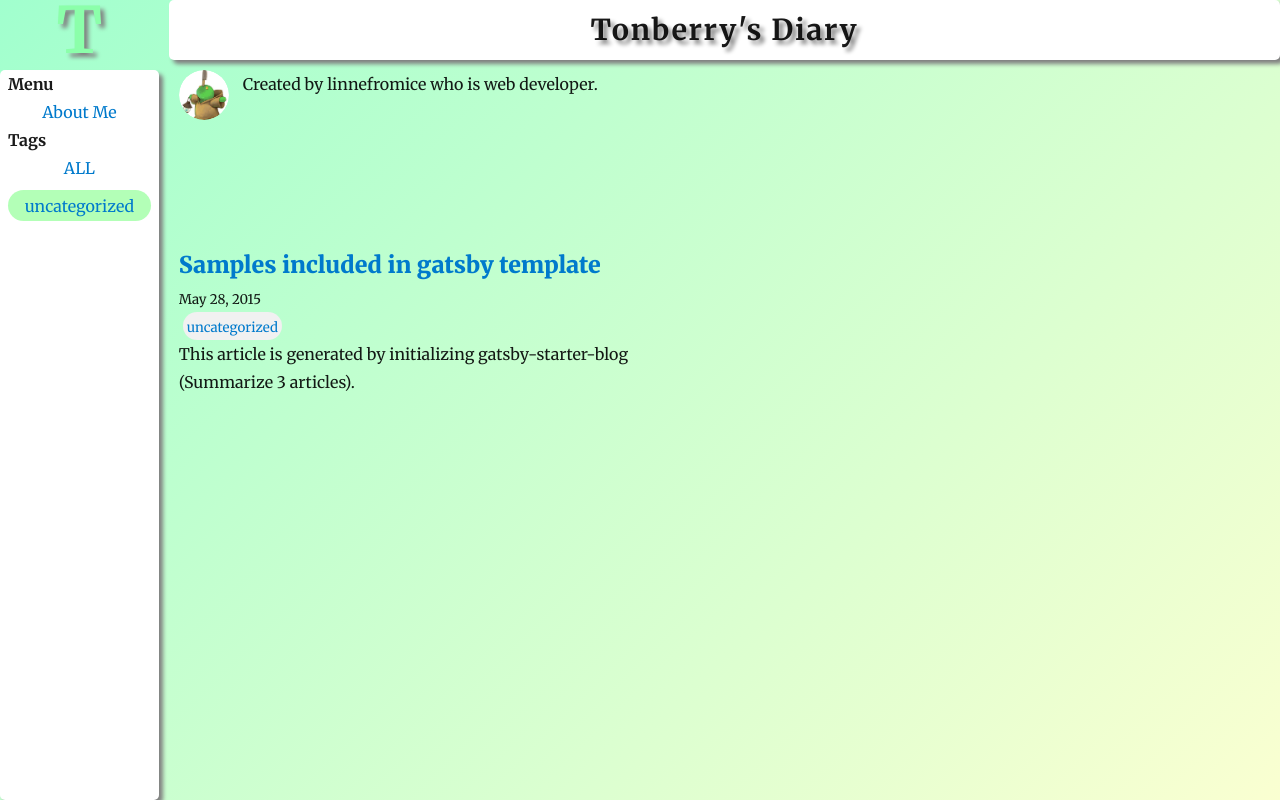
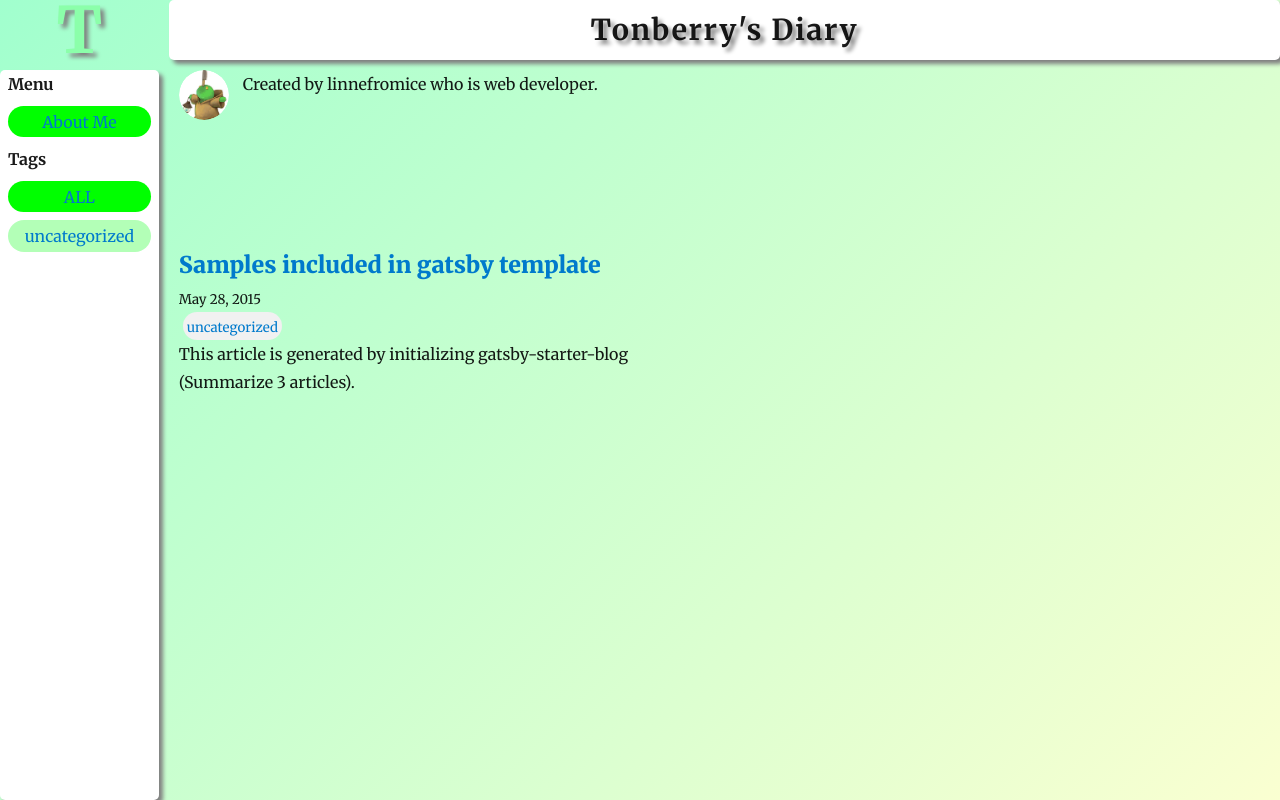
Before and after one commit to linnefromice/blog_practice, a Gatsby site in the folder gatsby_one/: page / in a window 1280 px wide. Built offline with nearby package versions, Linux system fonts and the light colour scheme; Gatsby itself is replaced by a stand-in of ours; some packages are replaced by stand-ins of ours.

Commit message:
update blog project - update sidebar links (modify ui)

```diff
--- a/gatsby_one/src/components/sidebar.js
+++ b/gatsby_one/src/components/sidebar.js
@@ -10,7 +10,14 @@ const TitleContext = styled.div`
   font-weight: bold;
   margin: 0 5%;
 `
-const Chip = styled.div`
+const MenuChip = styled.div`
+  border-radius: 25px;
+  background-color: lime;
+  padding: 0.1rem 0;
+  margin: 0.5rem 5%;
+  text-align: center;
+`
+const TagChip = styled.div`
   border-radius: 25px;
   background-color: #b3ffb7;
   padding: 0.1rem 0;
@@ -39,7 +46,7 @@ const Sidebar = () => {
           style={{ boxShadow: `none`, textAlign: `center` }}
           to={`/about_me`}
         >
-          <div>About Me</div>
+          <MenuChip>About Me</MenuChip>
         </Link>
       </div>
       <div>
@@ -48,7 +55,7 @@ const Sidebar = () => {
           style={{ boxShadow: `none`, textAlign: `center` }}
           to={`/`}
         >
-          <div>ALL</div>
+          <MenuChip>ALL</MenuChip>
         </Link>
         {group.map((node) => {
           return (
@@ -57,7 +64,7 @@ const Sidebar = () => {
               to={`/`}
               state={{ tag: `${node.tag}`}}
             >
-              <Chip>{node.tag}</Chip>
+              <TagChip>{node.tag}</TagChip>
             </Link>
           )
         })}
```
